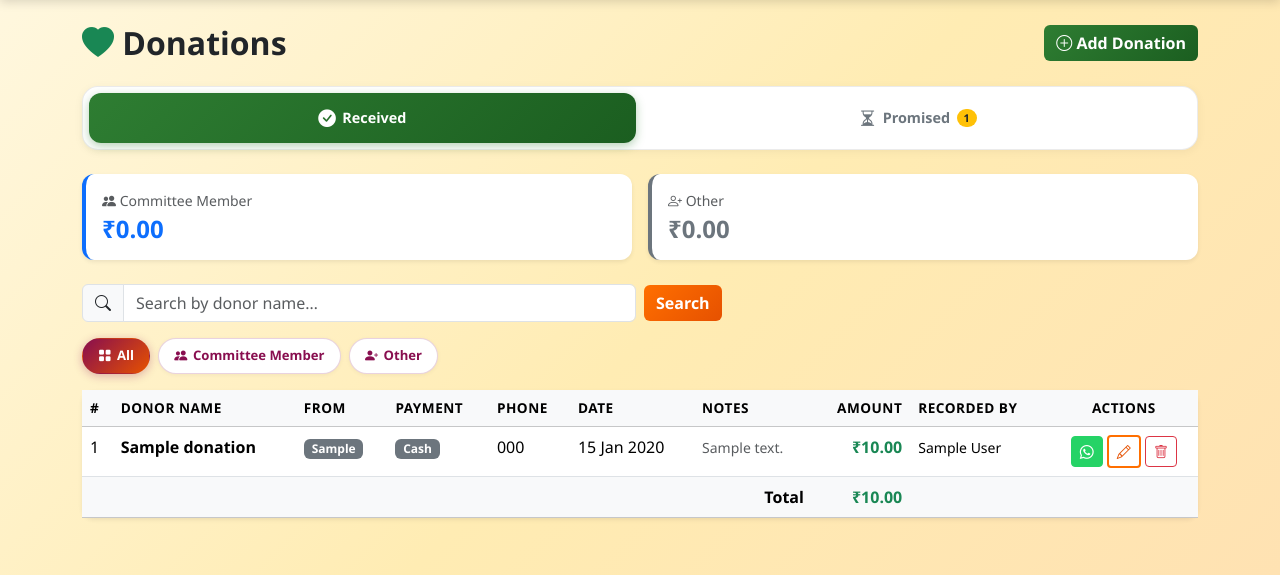
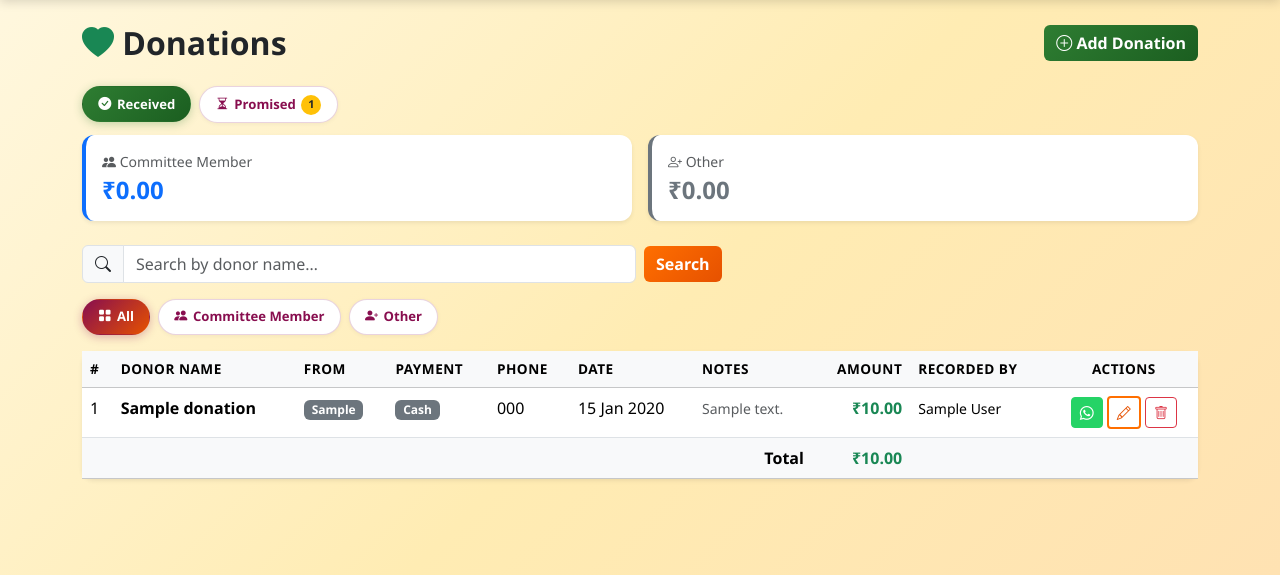
Before and after one commit to sravan123-456/my-project, a Flask app: page /donations/ in a window 1280 px wide. Shown: the part 58-633 px from the top of the page. Run offline with Flask 3, Linux system fonts and the light colour scheme; a user stored in the database is signed in; tables that the repository leaves empty hold one stand-in row (values such as "Sample post"); some libraries are stand-ins or nearby versions.

Commit message:
Make Received and Promised tabs compact chip style.
Co-authored-by: Cursor <cursoragent@cursor.com>

```diff
--- a/app/static/css/style.css
+++ b/app/static/css/style.css
@@ -133,48 +133,6 @@ body {
 }
 
 /* Donation page tabs and filter chips */
-.donation-main-tabs {
-    display: flex;
-    gap: 0.5rem;
-    padding: 0.35rem;
-    background: #fff;
-    border-radius: 1rem;
-    border: 1px solid rgba(0, 0, 0, 0.08);
-    box-shadow: 0 2px 10px rgba(0, 0, 0, 0.05);
-}
-
-.donation-main-tab {
-    flex: 1;
-    display: flex;
-    align-items: center;
-    justify-content: center;
-    gap: 0.4rem;
-    padding: 0.75rem 1rem;
-    border-radius: 0.75rem;
-    font-weight: 700;
-    font-size: 0.9rem;
-    text-decoration: none;
-    color: #6c757d;
-    background: transparent;
-    transition: background 0.15s ease, color 0.15s ease, box-shadow 0.15s ease;
-    min-width: 0;
-}
-
-.donation-main-tab i {
-    font-size: 1.1rem;
-}
-
-.donation-main-tab.active {
-    color: #fff;
-    background: linear-gradient(135deg, #2e7d32, #1b5e20);
-    box-shadow: 0 3px 10px rgba(46, 125, 50, 0.35);
-}
-
-.donation-main-tab:not(.active):hover {
-    background: #f1f8e9;
-    color: #2e7d32;
-}
-
 .donation-filter-chips {
     display: flex;
     flex-wrap: wrap;
@@ -245,19 +203,41 @@ body {
     box-shadow: 0 2px 10px rgba(120, 144, 156, 0.3);
 }
 
+.donation-filter-chip-received.active {
+    background: linear-gradient(135deg, #2e7d32, #1b5e20);
+    box-shadow: 0 2px 10px rgba(46, 125, 50, 0.3);
+}
+
+.donation-filter-chip-pledged.active {
+    background: linear-gradient(135deg, #f57c00, #e65100);
+    box-shadow: 0 2px 10px rgba(245, 124, 0, 0.3);
+}
+
+.donation-chip-count {
+    display: inline-flex;
+    align-items: center;
+    justify-content: center;
+    min-width: 1.25rem;
+    height: 1.25rem;
+    padding: 0 0.35rem;
+    border-radius: 1rem;
+    font-size: 0.68rem;
+    font-weight: 700;
+    background: #ffc107;
+    color: #212529;
+    line-height: 1;
+}
+
+.donation-filter-chip.active .donation-chip-count {
+    background: rgba(255, 255, 255, 0.92);
+    color: #e65100;
+}
+
+.donation-view-tabs {
+    margin-bottom: 0.75rem !important;
+}
+
 @media (max-width: 576px) {
-    .donation-main-tab {
-        flex-direction: column;
-        font-size: 0.78rem;
-        padding: 0.6rem 0.5rem;
-        gap: 0.2rem;
-    }
-
-    .donation-main-tab span {
-        text-align: center;
-        line-height: 1.2;
-    }
-
     .donation-filter-chip {
         font-size: 0.78rem;
         padding: 0.4rem 0.75rem;
--- a/app/templates/donations/_donation_tabs.html
+++ b/app/templates/donations/_donation_tabs.html
@@ -1,17 +1,19 @@
-<div class="donation-main-tabs mb-4" role="tablist" aria-label="{{ t('donations.title') }}">
-    <a class="donation-main-tab{% if active_tab == 'received' %} active{% endif %}"
+<ul class="donation-filter-chips donation-view-tabs mb-3" role="tablist" aria-label="{{ t('donations.title') }}">
+    <li>
+        <a class="donation-filter-chip donation-filter-chip-received{% if active_tab == 'received' %} active{% endif %}"
            href="{{ url_for('donations.list_donations') }}"
            role="tab"{% if active_tab == 'received' %} aria-selected="true"{% endif %}>
-        <i class="bi bi-check-circle-fill"></i>
-        <span>{{ t('donations.tab_received') }}</span>
+            <i class="bi bi-check-circle-fill"></i> {{ t('donations.tab_received') }}
         </a>
-    <a class="donation-main-tab{% if active_tab == 'pledges' %} active{% endif %}"
+    </li>
+    <li>
+        <a class="donation-filter-chip donation-filter-chip-pledged{% if active_tab == 'pledges' %} active{% endif %}"
            href="{{ url_for('pledges.list_pledges') }}"
            role="tab"{% if active_tab == 'pledges' %} aria-selected="true"{% endif %}>
-        <i class="bi bi-hourglass-split"></i>
-        <span>{{ t('donations.tab_pledges') }}</span>
+            <i class="bi bi-hourglass-split"></i> {{ t('donations.tab_pledges') }}
             {% if pending_pledge_count and pending_pledge_count > 0 %}
-        <span class="badge rounded-pill bg-warning text-dark">{{ pending_pledge_count }}</span>
+            <span class="donation-chip-count">{{ pending_pledge_count }}</span>
             {% endif %}
         </a>
-</div>
+    </li>
+</ul>
```
Lines whose indentation alone changed are shown as unchanged.
